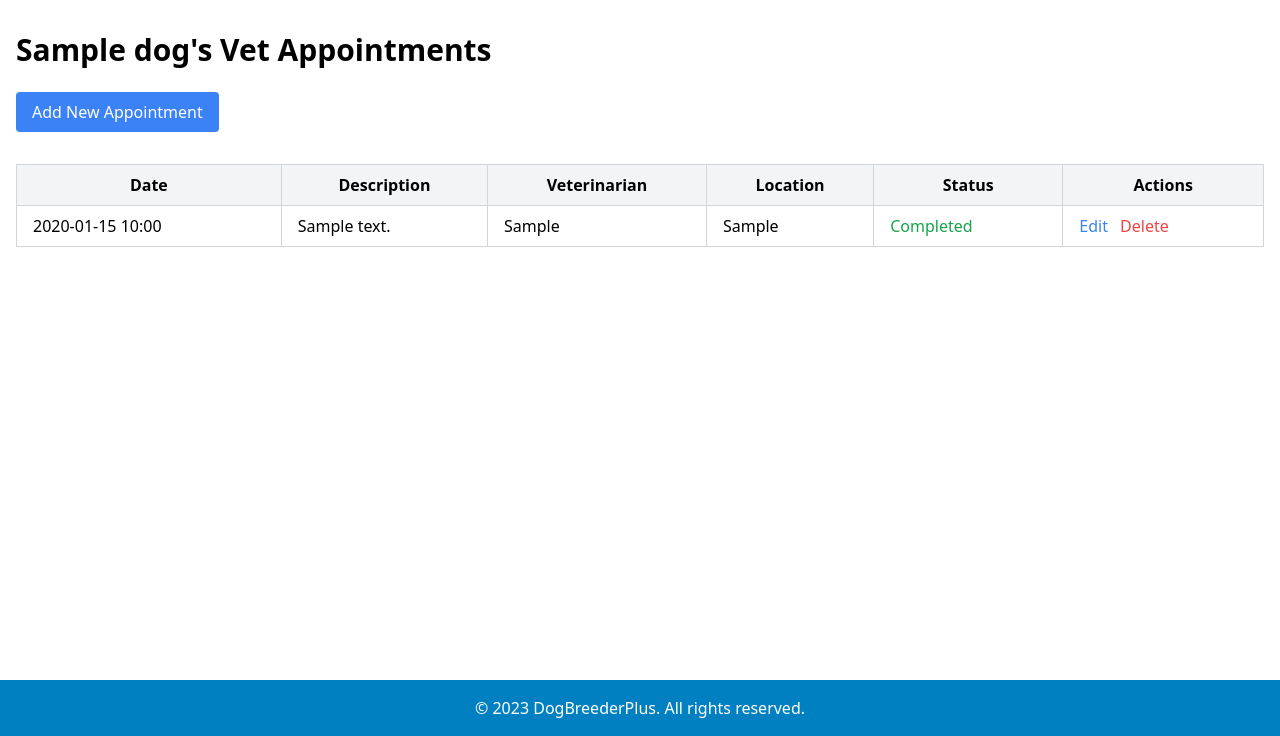
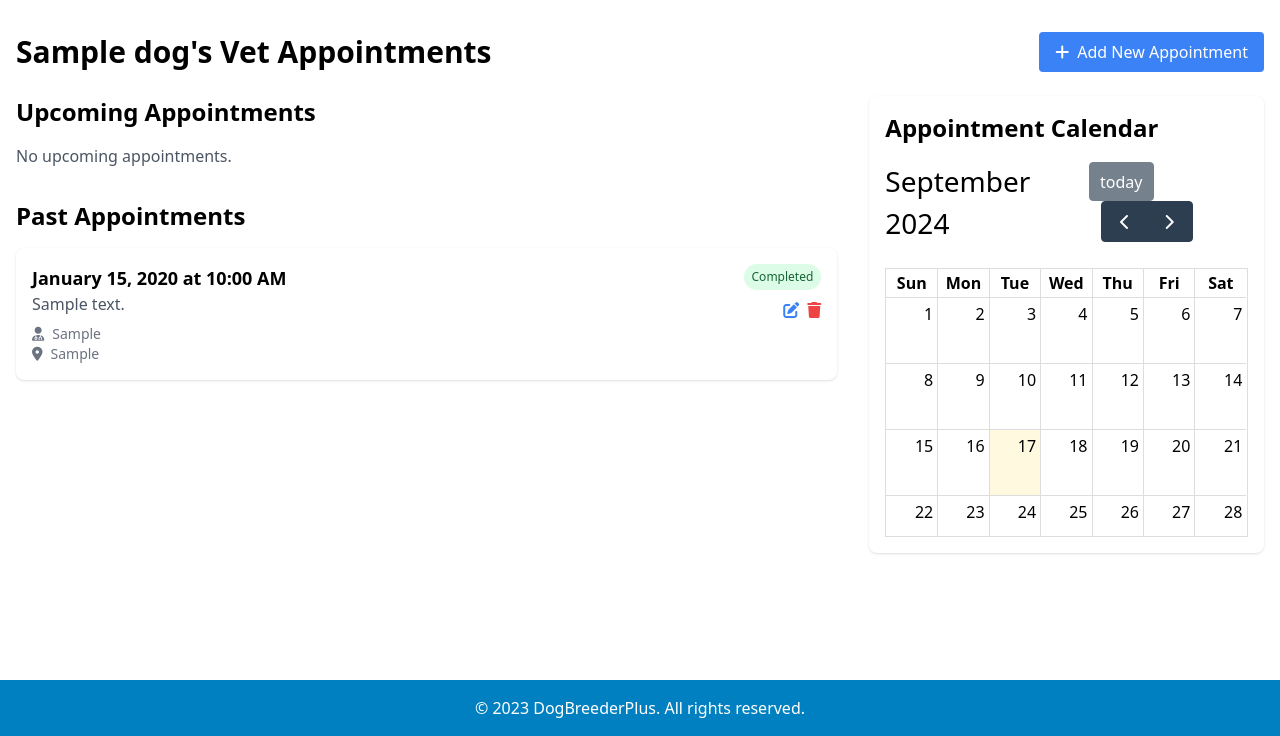
Before and after one commit to JohnathonCrowder/PawFinderPlus, a Flask app: page /dog/1/appointments in a window 1280 px wide. Shown: the part 64-800 px from the top of the page. Run offline with Flask 3, Linux system fonts and the light colour scheme; a user stored in the database is signed in; tables that the repository leaves empty hold one stand-in row (values such as "Sample post"); lists and menus that the app fills with data are empty; some libraries are stand-ins or nearby versions.

Commit message:
Change Vet page

```diff
--- a/app/__init__.py
+++ b/app/__init__.py
@@ -766,7 +766,8 @@ def create_app():
             flash('You do not have permission to view this dog\'s appointments.', 'error')
             return redirect(url_for('dog_management'))
         appointments = VetAppointment.query.filter_by(dog_id=dog_id).order_by(VetAppointment.date).all()
-        return render_template('dog_appointments.html', dog=dog, appointments=appointments)
+        now = datetime.utcnow()
+        return render_template('dog_appointments.html', dog=dog, appointments=appointments, now=now)
 
     @app.route('/dog/<int:dog_id>/add_appointment', methods=['GET', 'POST'])
     @login_required
--- a/app/templates/dog_appointments.html
+++ b/app/templates/dog_appointments.html
@@ -2,52 +2,150 @@
 
 {% block title %}{{ dog.name }}'s Vet Appointments - DogBreederPlus{% endblock %}
 
+{% block head %}
+{{ super() }}
+<link href='https://cdn.jsdelivr.net/npm/fullcalendar@5.10.2/main.min.css' rel='stylesheet' />
+<script src='https://cdn.jsdelivr.net/npm/fullcalendar@5.10.2/main.min.js'></script>
+<style>
+    .appointment-card {
+        transition: all 0.3s ease;
+    }
+    .appointment-card:hover {
+        transform: translateY(-5px);
+        box-shadow: 0 4px 6px rgba(0, 0, 0, 0.1);
+    }
+    .status-badge {
+        font-size: 0.75rem;
+        padding: 0.25rem 0.5rem;
+        border-radius: 9999px;
+    }
+</style>
+{% endblock %}
+
 {% block content %}
 <div class="container mx-auto px-4 py-8">
-    <h1 class="text-3xl font-bold mb-6">{{ dog.name }}'s Vet Appointments</h1>
+    <div class="flex justify-between items-center mb-6">
+        <h1 class="text-3xl font-bold">{{ dog.name }}'s Vet Appointments</h1>
+        <a href="{{ url_for('add_appointment', dog_id=dog.id) }}" class="bg-blue-500 hover:bg-blue-600 text-white px-4 py-2 rounded">
+            <i class="fas fa-plus mr-2"></i>Add New Appointment
+        </a>
+    </div>
 
-    <a href="{{ url_for('add_appointment', dog_id=dog.id) }}" class="bg-blue-500 text-white px-4 py-2 rounded mb-4 inline-block">
-        Add New Appointment
-    </a>
+    <div class="grid grid-cols-1 lg:grid-cols-3 gap-8">
+        <!-- Appointments List -->
+        <div class="lg:col-span-2">
+            <!-- Upcoming Appointments -->
+            <div class="mb-8">
+                <h2 class="text-2xl font-semibold mb-4">Upcoming Appointments</h2>
+                {% set upcoming_appointments = appointments|selectattr("date", "ge", now)|list %}
+                {% if upcoming_appointments %}
+                    {% for appointment in upcoming_appointments %}
+                        <div class="appointment-card bg-white p-4 rounded-lg shadow mb-4">
+                            <div class="flex justify-between items-start">
+                                <div>
+                                    <h3 class="font-semibold text-lg">{{ appointment.date.strftime('%B %d, %Y at %I:%M %p') }}</h3>
+                                    <p class="text-gray-600">{{ appointment.description }}</p>
+                                    <p class="text-sm text-gray-500 mt-2">
+                                        <i class="fas fa-user-md mr-2"></i>{{ appointment.veterinarian or 'Not specified' }}
+                                    </p>
+                                    <p class="text-sm text-gray-500">
+                                        <i class="fas fa-map-marker-alt mr-2"></i>{{ appointment.location or 'Not specified' }}
+                                    </p>
+                                </div>
+                                <div class="flex flex-col items-end">
+                                    <span class="status-badge bg-yellow-100 text-yellow-800 mb-2">Upcoming</span>
+                                    <div class="flex space-x-2">
+                                        <a href="{{ url_for('edit_appointment', appointment_id=appointment.id) }}" class="text-blue-500 hover:text-blue-600">
+                                            <i class="fas fa-edit"></i>
+                                        </a>
+                                        <form action="{{ url_for('delete_appointment', appointment_id=appointment.id) }}" method="POST" class="inline">
+                                            <button type="submit" class="text-red-500 hover:text-red-600" onclick="return confirm('Are you sure you want to delete this appointment?')">
+                                                <i class="fas fa-trash"></i>
+                                            </button>
+                                        </form>
+                                    </div>
+                                </div>
+                            </div>
+                        </div>
+                    {% endfor %}
+                {% else %}
+                    <p class="text-gray-600">No upcoming appointments.</p>
+                {% endif %}
+            </div>
 
-    {% if appointments %}
-        <table class="w-full border-collapse border border-gray-300 mt-4">
-            <thead>
-                <tr class="bg-gray-100">
-                    <th class="border border-gray-300 px-4 py-2">Date</th>
-                    <th class="border border-gray-300 px-4 py-2">Description</th>
-                    <th class="border border-gray-300 px-4 py-2">Veterinarian</th>
-                    <th class="border border-gray-300 px-4 py-2">Location</th>
-                    <th class="border border-gray-300 px-4 py-2">Status</th>
-                    <th class="border border-gray-300 px-4 py-2">Actions</th>
-                </tr>
-            </thead>
-            <tbody>
-                {% for appointment in appointments %}
-                <tr>
-                    <td class="border border-gray-300 px-4 py-2">{{ appointment.date.strftime('%Y-%m-%d %H:%M') }}</td>
-                    <td class="border border-gray-300 px-4 py-2">{{ appointment.description }}</td>
-                    <td class="border border-gray-300 px-4 py-2">{{ appointment.veterinarian }}</td>
-                    <td class="border border-gray-300 px-4 py-2">{{ appointment.location }}</td>
-                    <td class="border border-gray-300 px-4 py-2">
-                        {% if appointment.completed %}
-                            <span class="text-green-600">Completed</span>
-                        {% else %}
-                            <span class="text-yellow-600">Scheduled</span>
-                        {% endif %}
-                    </td>
-                    <td class="border border-gray-300 px-4 py-2">
-                        <a href="{{ url_for('edit_appointment', appointment_id=appointment.id) }}" class="text-blue-500 hover:underline mr-2">Edit</a>
-                        <form action="{{ url_for('delete_appointment', appointment_id=appointment.id) }}" method="POST" class="inline">
-                            <button type="submit" class="text-red-500 hover:underline" onclick="return confirm('Are you sure you want to delete this appointment?')">Delete</button>
-                        </form>
-                    </td>
-                </tr>
-                {% endfor %}
-            </tbody>
-        </table>
-    {% else %}
-        <p class="mt-4">No appointments scheduled yet.</p>
-    {% endif %}
+            <!-- Past Appointments -->
+            <div>
+                <h2 class="text-2xl font-semibold mb-4">Past Appointments</h2>
+                {% set past_appointments = appointments|selectattr("date", "lt", now)|list %}
+                {% if past_appointments %}
+                    {% for appointment in past_appointments %}
+                        <div class="appointment-card bg-white p-4 rounded-lg shadow mb-4">
+                            <div class="flex justify-between items-start">
+                                <div>
+                                    <h3 class="font-semibold text-lg">{{ appointment.date.strftime('%B %d, %Y at %I:%M %p') }}</h3>
+                                    <p class="text-gray-600">{{ appointment.description }}</p>
+                                    <p class="text-sm text-gray-500 mt-2">
+                                        <i class="fas fa-user-md mr-2"></i>{{ appointment.veterinarian or 'Not specified' }}
+                                    </p>
+                                    <p class="text-sm text-gray-500">
+                                        <i class="fas fa-map-marker-alt mr-2"></i>{{ appointment.location or 'Not specified' }}
+                                    </p>
+                                </div>
+                                <div class="flex flex-col items-end">
+                                    <span class="status-badge {% if appointment.completed %}bg-green-100 text-green-800{% else %}bg-red-100 text-red-800{% endif %} mb-2">
+                                        {{ 'Completed' if appointment.completed else 'Missed' }}
+                                    </span>
+                                    <div class="flex space-x-2">
+                                        <a href="{{ url_for('edit_appointment', appointment_id=appointment.id) }}" class="text-blue-500 hover:text-blue-600">
+                                            <i class="fas fa-edit"></i>
+                                        </a>
+                                        <form action="{{ url_for('delete_appointment', appointment_id=appointment.id) }}" method="POST" class="inline">
+                                            <button type="submit" class="text-red-500 hover:text-red-600" onclick="return confirm('Are you sure you want to delete this appointment?')">
+                                                <i class="fas fa-trash"></i>
+                                            </button>
+                                        </form>
+                                    </div>
+                                </div>
+                            </div>
+                        </div>
+                    {% endfor %}
+                {% else %}
+                    <p class="text-gray-600">No past appointments.</p>
+                {% endif %}
+            </div>
+        </div>
+
+        <!-- Calendar View -->
+        <div class="bg-white p-4 rounded-lg shadow">
+            <h2 class="text-2xl font-semibold mb-4">Appointment Calendar</h2>
+            <div id="calendar"></div>
+        </div>
+    </div>
 </div>
+
+<script>
+document.addEventListener('DOMContentLoaded', function() {
+    var calendarEl = document.getElementById('calendar');
+    var calendar = new FullCalendar.Calendar(calendarEl, {
+        initialView: 'dayGridMonth',
+        events: [
+            {% for appointment in appointments %}
+            {
+                title: '{{ appointment.description|truncate(20) }}',
+                start: '{{ appointment.date.isoformat() }}',
+                url: '{{ url_for("edit_appointment", appointment_id=appointment.id) }}',
+                backgroundColor: '{% if appointment.date < now %}{% if appointment.completed %}#10B981{% else %}#EF4444{% endif %}{% else %}#3B82F6{% endif %}'
+            },
+            {% endfor %}
+        ],
+        eventClick: function(info) {
+            info.jsEvent.preventDefault();
+            if (info.event.url) {
+                window.location.href = info.event.url;
+            }
+        }
+    });
+    calendar.render();
+});
+</script>
 {% endblock %}
```
